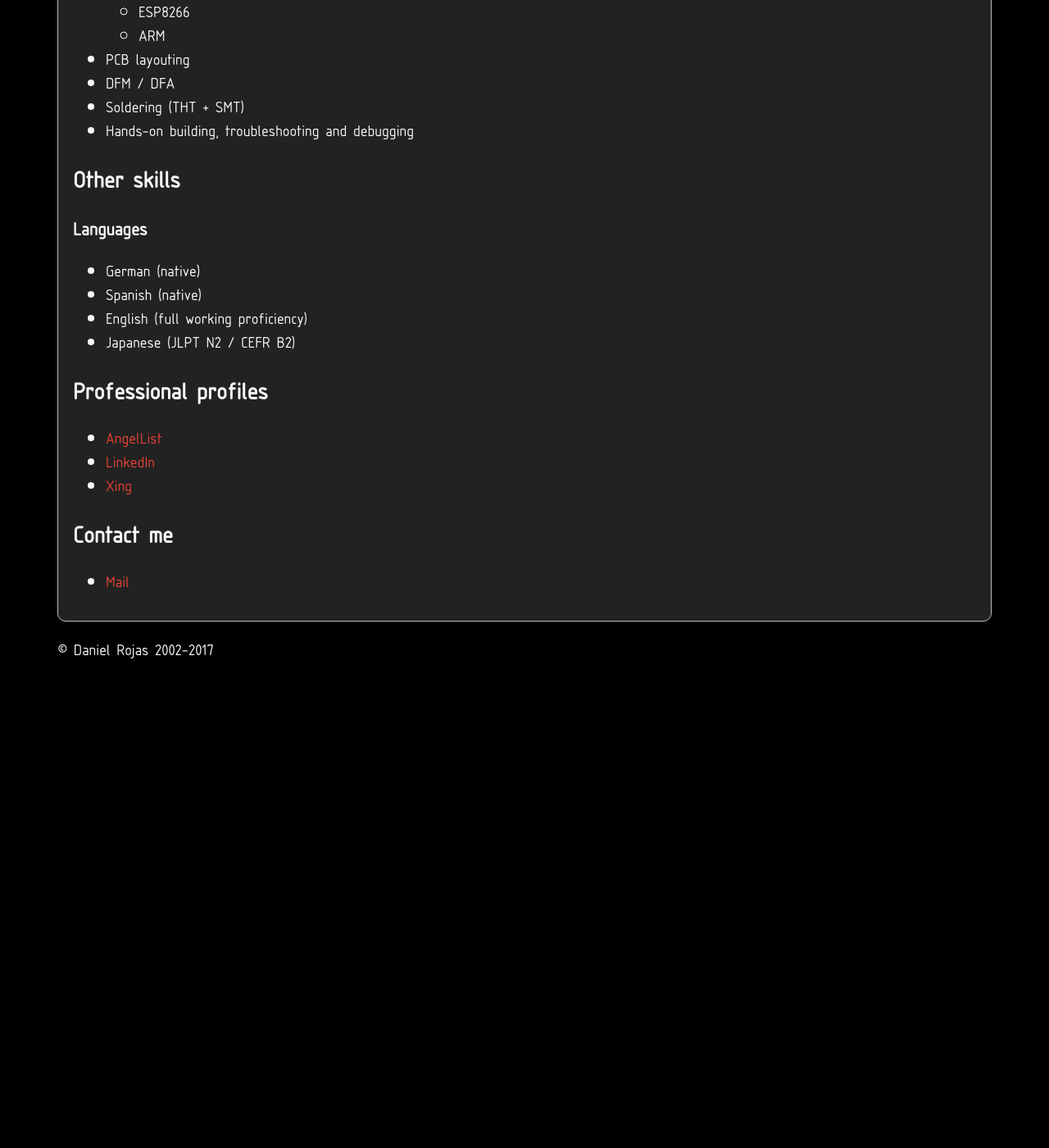
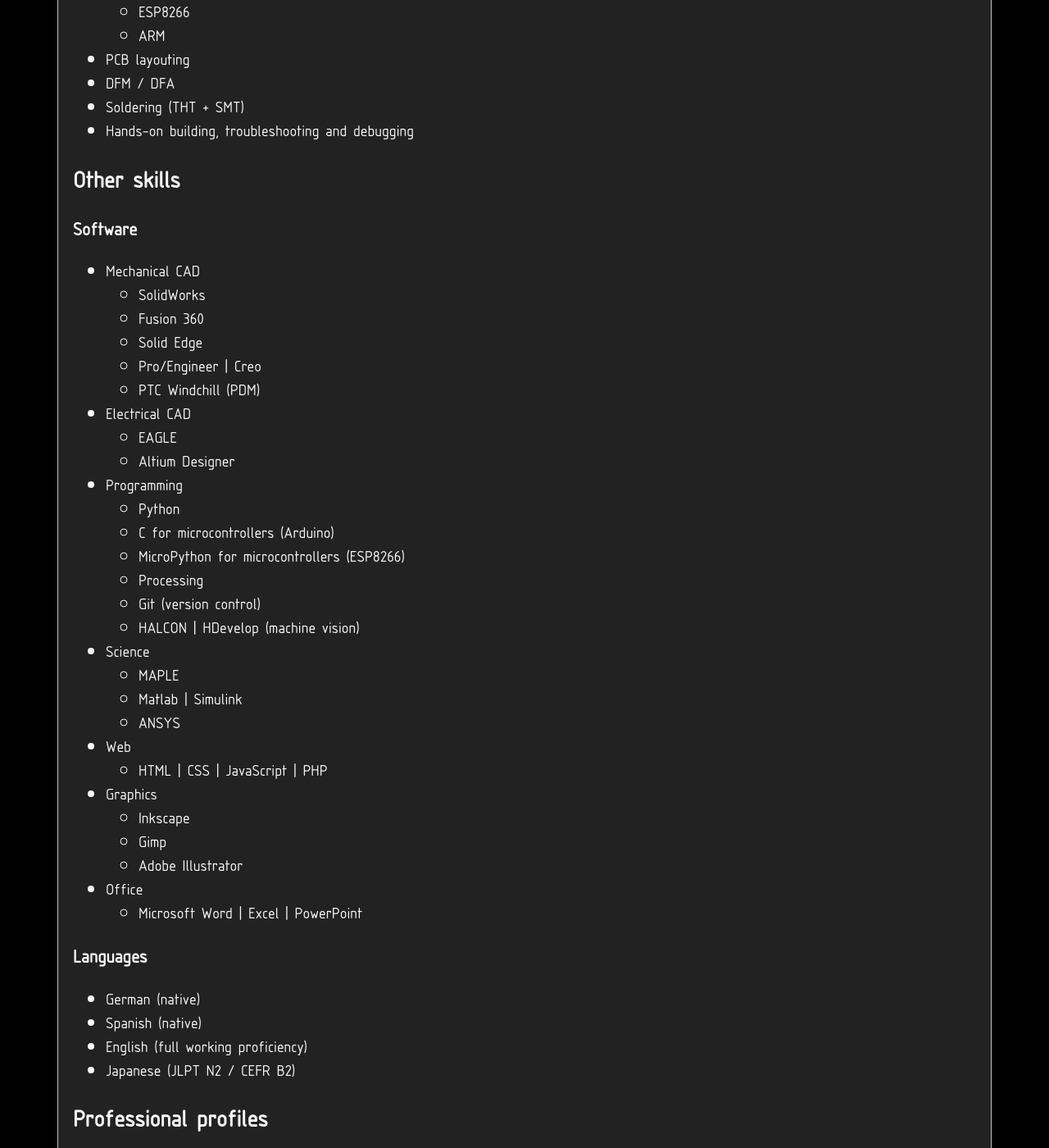
Before and after one commit to 17o2/17o2.github.io, a Jekyll site: the page built from _pages/50_skills.md, in a window 1280 px wide and 1400 px high, scrolled down 729 px. Shown: the whole window at 82% size. Built offline with Jekyll 4.4.1, drawn with Linux system fonts in a browser that asks for light colours; nearby versions of some CDN libraries; before the commit the page ends 1551 px from its top, so only the background shows below that.

Commit message:
Edit skills

```diff
--- a/_pages/50_skills.md
+++ b/_pages/50_skills.md
@@ -30,6 +30,37 @@
 
 ## Other skills
 
+### Software
+
+* Mechanical CAD
+  * SolidWorks
+  * Fusion 360
+  * Solid Edge
+  * Pro/Engineer &#124; Creo
+  * PTC Windchill (PDM)
+* Electrical CAD
+  * EAGLE
+  * Altium Designer
+* Programming
+  * Python
+  * C for microcontrollers (Arduino)
+  * MicroPython for microcontrollers (ESP8266)
+  * Processing
+  * Git (version control)
+  * HALCON &#124; HDevelop (machine vision)
+* Science
+  * MAPLE
+  * Matlab &#124; Simulink
+  * ANSYS
+* Web
+  * HTML &#124; CSS &#124; JavaScript &#124; PHP
+* Graphics
+  * Inkscape
+  * Gimp
+  * Adobe Illustrator
+* Office
+  * Microsoft Word &#124; Excel &#124; PowerPoint
+
 ### Languages
 
 * German (native)
```
